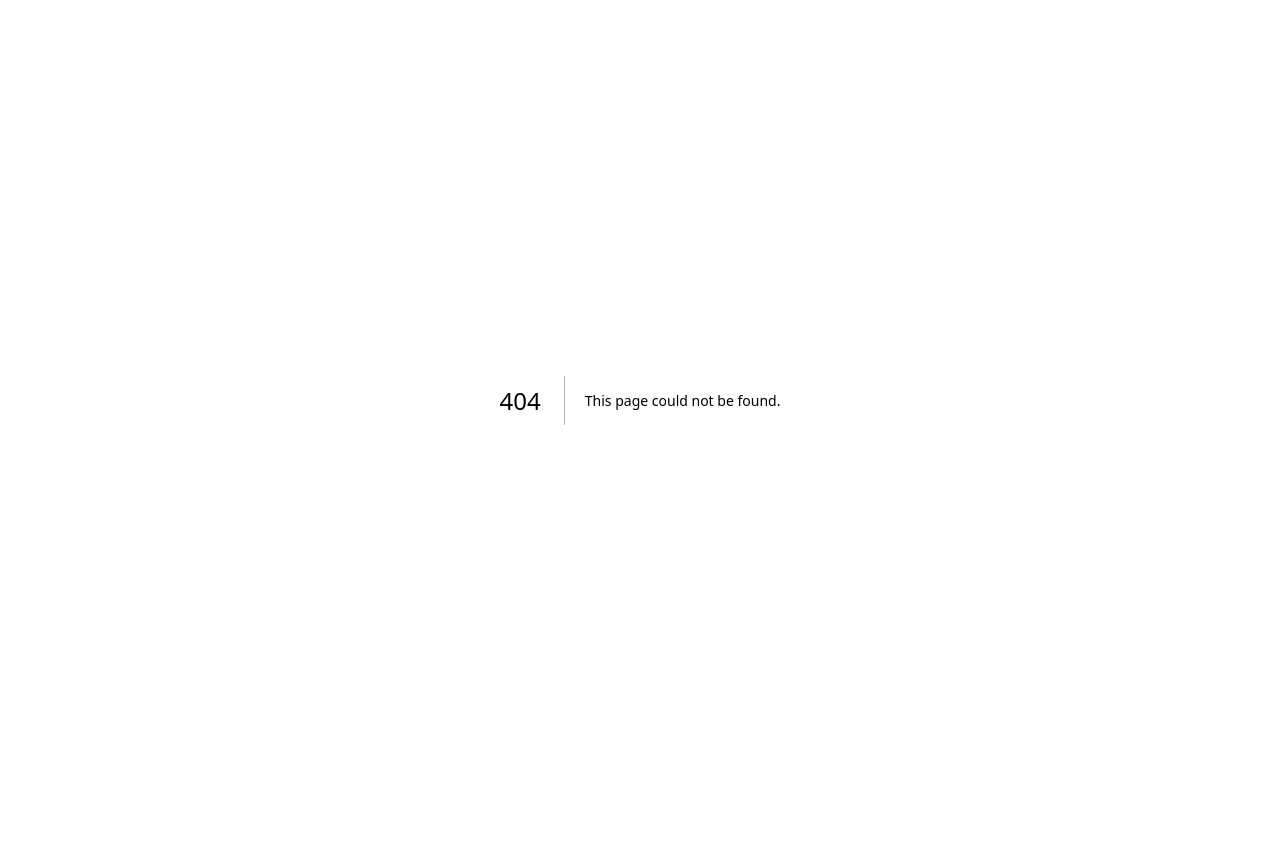
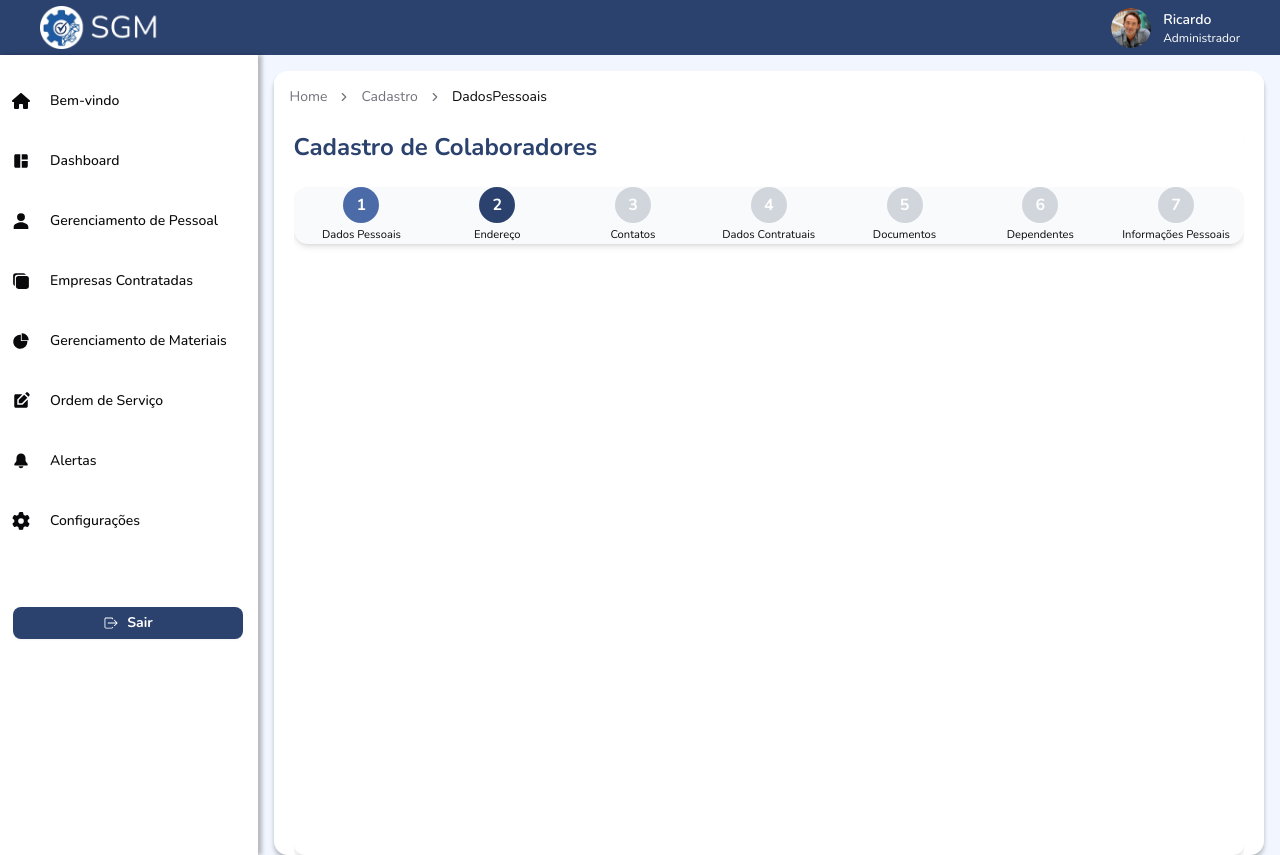
Before and after one commit to MetaService-SGM/meta-service-sgm, a Next.js app in the folder frontend/: page /pessoal/cadastro/dadosPessoais in a window 1280 px wide. Before the commit this address had no page. Before the commit the page ends 800 px from the top, so only its background shows below. Built offline with nearby package versions, Linux system fonts and the light colour scheme.

Commit message:
feat: Implementa o componente de carregamento de páginas

```diff
--- a/frontend/package.json
+++ b/frontend/package.json
@@ -9,6 +9,9 @@
     "lint": "next lint"
   },
   "dependencies": {
+    "@chakra-ui/react": "^2.10.9",
+    "@emotion/react": "^11.14.0",
+    "@emotion/styled": "^11.14.0",
     "@faker-js/faker": "^9.8.0",
     "@hookform/resolvers": "^5.0.1",
     "@radix-ui/react-avatar": "^1.1.9",
@@ -22,6 +25,7 @@
     "class-variance-authority": "^0.7.1",
     "clsx": "^2.1.1",
     "date-fns": "^2.30.0",
+    "framer-motion": "^12.15.0",
     "lucide-react": "^0.510.0",
     "next": "15.2.4",
     "react": "^19.0.0",
@@ -29,6 +33,7 @@
     "react-dom": "^19.0.0",
     "react-hook-form": "^7.56.4",
     "react-icons": "^5.5.0",
+    "react-loader-spinner": "^6.1.6",
     "tailwind-merge": "^3.3.0",
     "uuid": "^11.1.0",
     "vaul": "^1.1.2",
--- a/frontend/src/app/layout.tsx
+++ b/frontend/src/app/layout.tsx
@@ -2,7 +2,7 @@ import type { Metadata } from "next";
 import { Geist, Geist_Mono, Nunito } from "next/font/google";
 import "./reset.css";
 import "./globals.css";
-
+import { PageTransitionLoader } from "@/components/ui/page-transition-loader";
 
 const nunito = Nunito({
   variable: "--font-nunito",
@@ -34,18 +34,20 @@ export default function RootLayout({
   children: React.ReactNode;
 }>) {
   return (
+   <>
       <html lang="pt-br">
         <body
           className={`
             ${geistSans.variable}
             ${geistMono.variable}
             ${nunito.variable}
-
             antialiased
           `}
         >
+          <PageTransitionLoader />
           {children}
         </body>
       </html>
+    </>
   );
 }
--- a/frontend/src/app/page.tsx
+++ b/frontend/src/app/page.tsx
@@ -1,14 +1,15 @@
 // import Sidebar from "@/components/ui/sidebar/Sidebar";
 import BemvindoPage from "./bemVindo";
-import EmployeeRegistration from "./pessoal/cadastro/page";
+// import EmployeeRegistration from "./pessoal/cadastro/page";
 // import { MainBackground } from "@/components/ui/layout/MainBackGround";
 // import LoginPage from "./pages/LoginPage/page";
 
-export default function Home() {
+export default function App() {
   return (
     <>
+      {" "}
       {/*<LoginPage></LoginPage> */}
-      {/* <BemvindoPage></BemvindoPage> */}
+      <BemvindoPage></BemvindoPage>
       {/* <Header>
     <div className="flex">
      <Sidebar></Sidebar>
@@ -18,7 +19,7 @@ export default function Home() {
      </div>
      <PageLayout>
        <div>Conteudo principal da pagina</div> */}
-       <EmployeeRegistration></EmployeeRegistration>
+       {/* <EmployeeRegistration></EmployeeRegistration> */}
     </>
   );
 }
--- a/frontend/src/app/pessoal/cadastro/page.tsx
+++ b/frontend/src/app/pessoal/cadastro/dadosPessoais/page.tsx
@@ -1,12 +1,10 @@
 "use client";
 
 import React from "react";
-import { AddressForm } from "@/components/ui/adress";
 import { StepIndicator } from "@/components/ui/step-indicator";
 import { PageLayout } from "@/components/ui/layout/PageLayout";
-// import { DatePicker } from "@/components/ui/date-picker";
-// import { InputFileImage } from "@/components/ui/input/inputFileImage";
-// import { InputDocument } from "@/components/ui/input/inputDocument";
+
+
 
 export default function EmployeeRegistration() {
   return (
@@ -17,10 +15,8 @@ export default function EmployeeRegistration() {
           Cadastro de Colaboradores
         </h1>
         <StepIndicator activeStep={2} />
-        <AddressForm />
-        {/* <DatePicker />
-        <InputFileImage />
-        <InputDocument /> */}
+
+
       </div>
     </PageLayout>
   );
--- /dev/null
+++ b/frontend/src/app/pessoal/cadastro/endereco/page.tsx
@@ -0,0 +1,22 @@
+"use client";
+
+import React from "react";
+import { AddressForm } from "@/components/ui/adress";
+import { StepIndicator } from "@/components/ui/step-indicator";
+import { PageLayout } from "@/components/ui/layout/PageLayout";
+
+export default function EmployeeRegistration() {
+  return (
+    <PageLayout>
+      {" "}
+      <div className="flex flex-col w-full h-full bg-white p-6 rounded-lg shadow-md space-y-6">
+        <h1 className="text-2xl font-bold text-[#2B426E]">
+          Cadastro de Colaboradores
+        </h1>
+        <StepIndicator activeStep={2} />
+        <AddressForm />
+
+      </div>
+    </PageLayout>
+  );
+}
--- a/frontend/src/components/ui/adress/index.tsx
+++ b/frontend/src/components/ui/adress/index.tsx
@@ -10,7 +10,7 @@ import {
   FormItem,
   FormLabel,
   FormMessage
-} from "../form";
+} from "@/components/ui/form";
 import { Input } from "@/components/ui/input";
 import { Button } from "@/components/ui/button";
 
--- a/frontend/src/components/ui/button/buttonMenu.tsx
+++ b/frontend/src/components/ui/button/buttonMenu.tsx
@@ -8,7 +8,7 @@ export default function ButtonMenu() {
     router.push("/pessoal/consulta"); // caminho da página de destino
   };
   const handleClickRegister = () => {
-    router.push("/pessoal/cadastro"); // caminho da página de destino
+    router.push("/pessoal/cadastro/dadosPessoais"); // caminho da página de destino
   };
 
   return (
--- /dev/null
+++ b/frontend/src/components/ui/page-transition-loader/index.tsx
@@ -0,0 +1,41 @@
+"use client";
+
+import { useEffect, useState } from "react";
+import { usePathname } from "next/navigation";
+import { ColorRing } from "react-loader-spinner";
+
+export function PageTransitionLoader() {
+  const pathname = usePathname();
+  const [isLoading, setIsLoading] = useState(false);
+
+  useEffect(() => {
+    setIsLoading(true);
+
+    const timeout = setTimeout(() => {
+      setIsLoading(false);
+    }, 500); // Tempo para simular o carregamento
+
+    return () => clearTimeout(timeout);
+  }, [pathname]);
+
+  if (!isLoading) return null;
+
+  return (
+    <div className="flex justify-center items-center h-full py-24 min-h-screen">
+      <div className="flex flex-col justify-center items-center text-center text-lg font-semibold w-full">
+        Carregando...
+        <div className="mt-4">
+          <ColorRing
+            visible={true}
+            height="80"
+            width="80"
+            ariaLabel="color-ring-loading"
+            wrapperStyle={{}}
+            wrapperClass="color-ring-wrapper"
+            colors={["#2B426E", "#14ADD6", "#F2F7FF", "#384295", "#E6EFFC"]}
+          />
+        </div>
+      </div>
+    </div>
+  );
+}
--- a/frontend/src/components/ui/step-indicator/index.tsx
+++ b/frontend/src/components/ui/step-indicator/index.tsx
@@ -1,3 +1,7 @@
+'use client';
+
+import { motion } from 'framer-motion';
+
 interface StepIndicatorProps {
   activeStep: number;
 }
@@ -9,26 +13,45 @@ const steps = [
   "Dados Contratuais",
   "Documentos",
   "Dependentes",
-  "Informações Pessoais"
+  "Informações Pessoais",
 ];
 
 export function StepIndicator({ activeStep }: StepIndicatorProps) {
   return (
-    <div className="flex items-center justify-between bg-gray-50 p-4 rounded-lg shadow-sm">
+    <div className="flex flex-wrap sm:flex-nowrap items-center justify-between bg-gray-50 p-4 rounded-xl shadow-md">
       {steps.map((label, index) => {
         const step = index + 1;
         const isActive = step === activeStep;
+        const isCompleted = step < activeStep;
 
         return (
-          <div key={label} className="flex flex-col items-center flex-1 text-center">
-            <div
-              className={`w-8 h-8 flex items-center justify-center rounded-full text-white font-bold ${
-                isActive ? "bg-[#2B426E]" : "bg-gray-300"
-              }`}
+          <div key={label} className="flex-1 flex flex-col items-center text-center relative min-w-[75px] sm:min-w-0">
+            {/* Conector entre os steps */}
+            {index > 0 && (
+              <div className="absolute top-4 left-0 w-full z-0 h-[2px]">
+                <motion.div
+                  initial={{ scaleX: 0 }}
+                  animate={{ scaleX: isCompleted ? 1 : 0 }}
+                  transition={{ duration: 0.4 }}
+                  className="origin-left h-full bg-[#2B426E]"
+                />
+              </div>
+            )}
+
+            {/* Círculo animado do step */}
+            <motion.div
+              initial={{ scale: 0.8, opacity: 0 }}
+              animate={{ scale: 1, opacity: 1 }}
+              transition={{ duration: 0.3 }}
+              className={`z-10 w-9 h-9 flex items-center justify-center rounded-full font-bold text-white
+                ${isActive ? "bg-[#2B426E]" : isCompleted ? "bg-[#4A6AA8]" : "bg-gray-300"}
+              `}
             >
               {step}
-            </div>
-            <span className="text-xs mt-1">{label}</span>
+            </motion.div>
+
+            {/* Label do step */}
+            <span className="text-[0.7rem] mt-1 break-words">{label}</span>
           </div>
         );
       })}
```
Also changed, not shown: frontend/src/app/pessoal/cadastro/1-DadosPessoais.tsx (deleted), 1 other file (tests, documents, lock files or other folders). Lines whose indentation alone changed are shown as unchanged.
